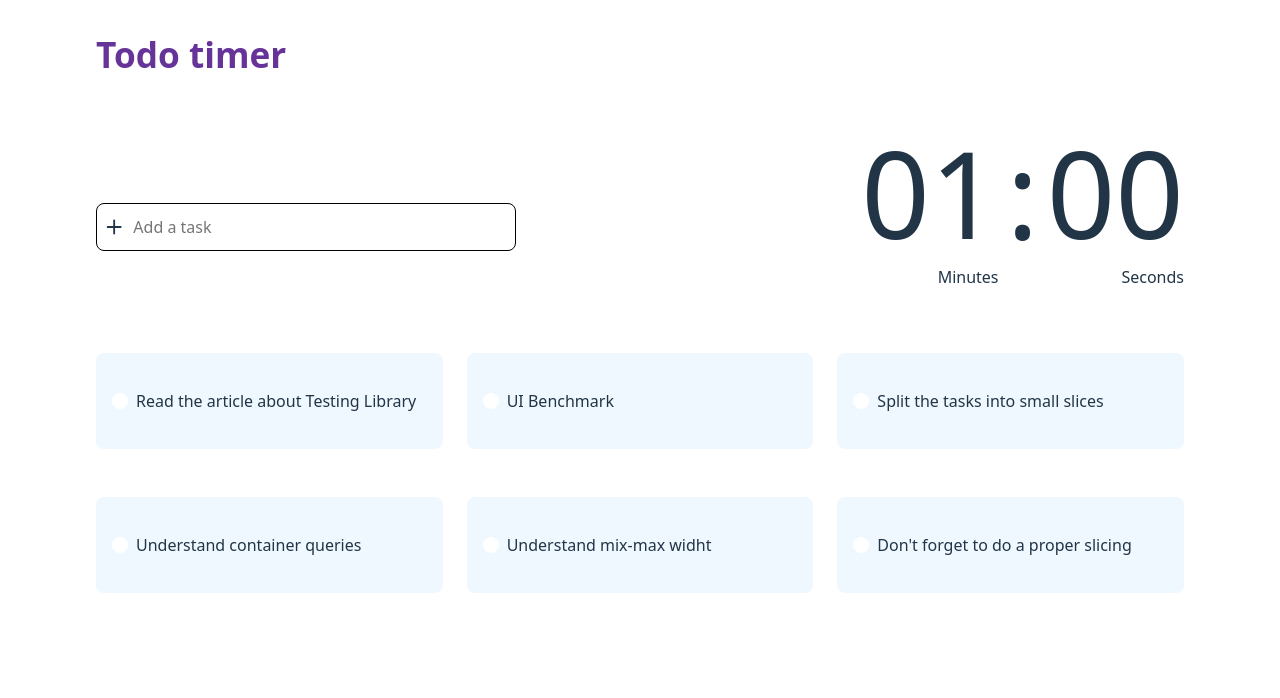
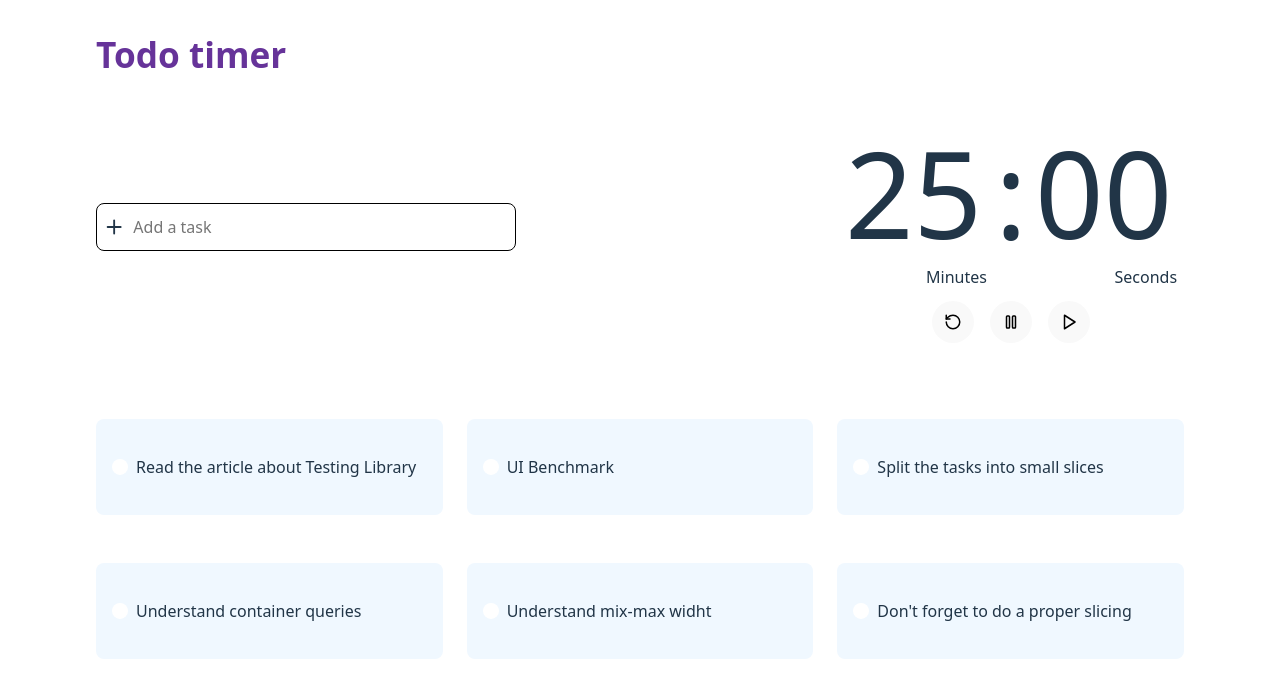
Before and after one commit to meegido/todo-timer, a React (Vite) app: page / in a window 1280 px wide. Shown: the top 698 px of the page. Built offline with nearby package versions, Linux system fonts and the light colour scheme.

Commit message:
raw play, pause and start

```diff
--- a/src/components/timer/timer.module.css
+++ b/src/components/timer/timer.module.css
@@ -1,12 +1,45 @@
+.countdown__wrapper {
+  display: flex;
+  flex-direction: column;
+
+  justify-content: center;
+  align-items: center;
+  gap: 24px;
+
+  width: 246px;
+
+  @media (min-width: 1200px) {
+    width: 346px;
+  }
+}
+
+.controls__wrapper {
+  display: flex;
+  gap: 16px;
+}
+
+.controls__wrapper button {
+  border-radius: 50%;
+  width: 42px;
+  height: 42px;
+  padding: 0.5em;
+  display: flex;
+  justify-content: center;
+  align-items: center;
+}
+
 .timer__wrapper {
   display: flex;
-
   gap: 8px;
 }
 
 .time__wrapper {
   display: flex;
   flex-direction: column;
+}
+
+.time__wrapper span {
+  width: 142px;
 }
 
 .divider,
--- a/src/components/timer/timer.tsx
+++ b/src/components/timer/timer.tsx
@@ -1,5 +1,8 @@
 import React from 'react';
 import styles from './timer.module.css';
+import { Play } from 'lucide-react';
+import { RotateCcw } from 'lucide-react';
+import { Pause } from 'lucide-react';
 
 interface TimeLeft {
   minutes: number;
@@ -8,9 +11,11 @@ interface TimeLeft {
 
 const Timer = () => {
   const [timeLeft, setTimeLeft] = React.useState<TimeLeft>({
-    minutes: 1,
+    minutes: 25,
     seconds: 0,
   });
+  const [start, setStart] = React.useState<boolean>(false);
+  const [reset, setReset] = React.useState<boolean>(false);
   const intervalRef = React.useRef<number | null>(0);
 
   const duration = timeLeft.minutes * 60 * 1000 + timeLeft.seconds * 1000; // Convert to milliseconds
@@ -38,37 +43,64 @@ const Timer = () => {
           seconds: 0,
         };
       });
+      setStart(false);
     }
 
-    intervalRef.current = window.setInterval(updateCountdown, 1000);
+    if (reset && intervalRef.current) {
+      window.clearInterval(intervalRef.current);
+      setTimeLeft(() => {
+        return {
+          minutes: 0,
+          seconds: 0,
+        };
+      });
+    }
+
+    if (start) {
+      intervalRef.current = window.setInterval(updateCountdown, 1000);
+    }
 
     return () => {
       if (intervalRef.current) {
         window.clearInterval(intervalRef.current);
       }
     };
-  }, [durationTimestamp]);
+  }, [durationTimestamp, start, reset]);
 
   return (
-    <section>
+    <section className={styles.countdown__wrapper}>
       <div className={styles.timer__wrapper}>
         <div className={styles.time__wrapper}>
-          <span aria-label={`${timeLeft.minutes} minutes left`}>
+          <span aria-label={`Number of minutes left`}>
             {timeLeft.minutes.toString().length <= 1
               ? `${'0' + timeLeft.minutes}`
-              : timeLeft.minutes}
+              : timeLeft.minutes.toString()}
           </span>
           <span>Minutes</span>
         </div>
         <span className={styles.divider}>:</span>
         <div className={styles.time__wrapper}>
-          <span aria-label="00 seconds left">
+          <span aria-label={`Number of seconds left`}>
             {timeLeft.seconds.toString().length <= 1
               ? `${'0' + timeLeft.seconds}`
-              : timeLeft.seconds}
+              : timeLeft.seconds.toString()}
           </span>
           <span>Seconds</span>
         </div>
+      </div>
+      <div className={styles.controls__wrapper}>
+        <button aria-label="Reset the countown" onClick={() => setReset(true)}>
+          <RotateCcw size={18} />
+        </button>
+        <button
+          aria-label="Pause the countown"
+          onClick={() => setStart(!start)}
+        >
+          <Pause size={18} />
+        </button>
+        <button aria-label="Start the countown" onClick={() => setStart(true)}>
+          <Play size={18} />
+        </button>
       </div>
     </section>
   );
```
Also changed, not shown: 1 other file (tests, documents, lock files or other folders).
